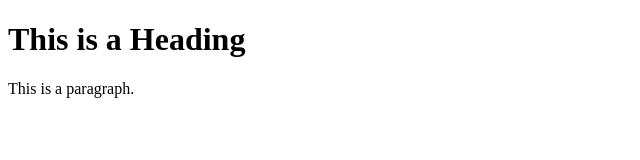
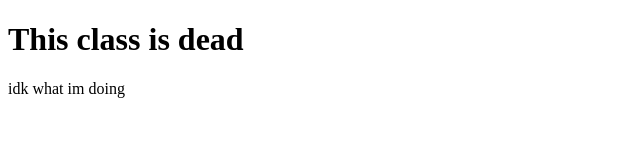
Before and after one commit to Featho-gold/website-project, a plain HTML site: page index.html in a window 1280 px wide. Shown: the whole page, without its empty margins (0-640 px from the left). Drawn offline with Linux system fonts and the light colour scheme.

Commit message:
Update index.html

```diff
--- a/index.html
+++ b/index.html
@@ -5,8 +5,8 @@
 </head>
 <body>
 
-<h1>This is a Heading</h1>
-<p>This is a paragraph.</p>
+<h1>This class is dead</h1>
+<p>idk what im doing</p>
 
 </body>
 </html>
```
